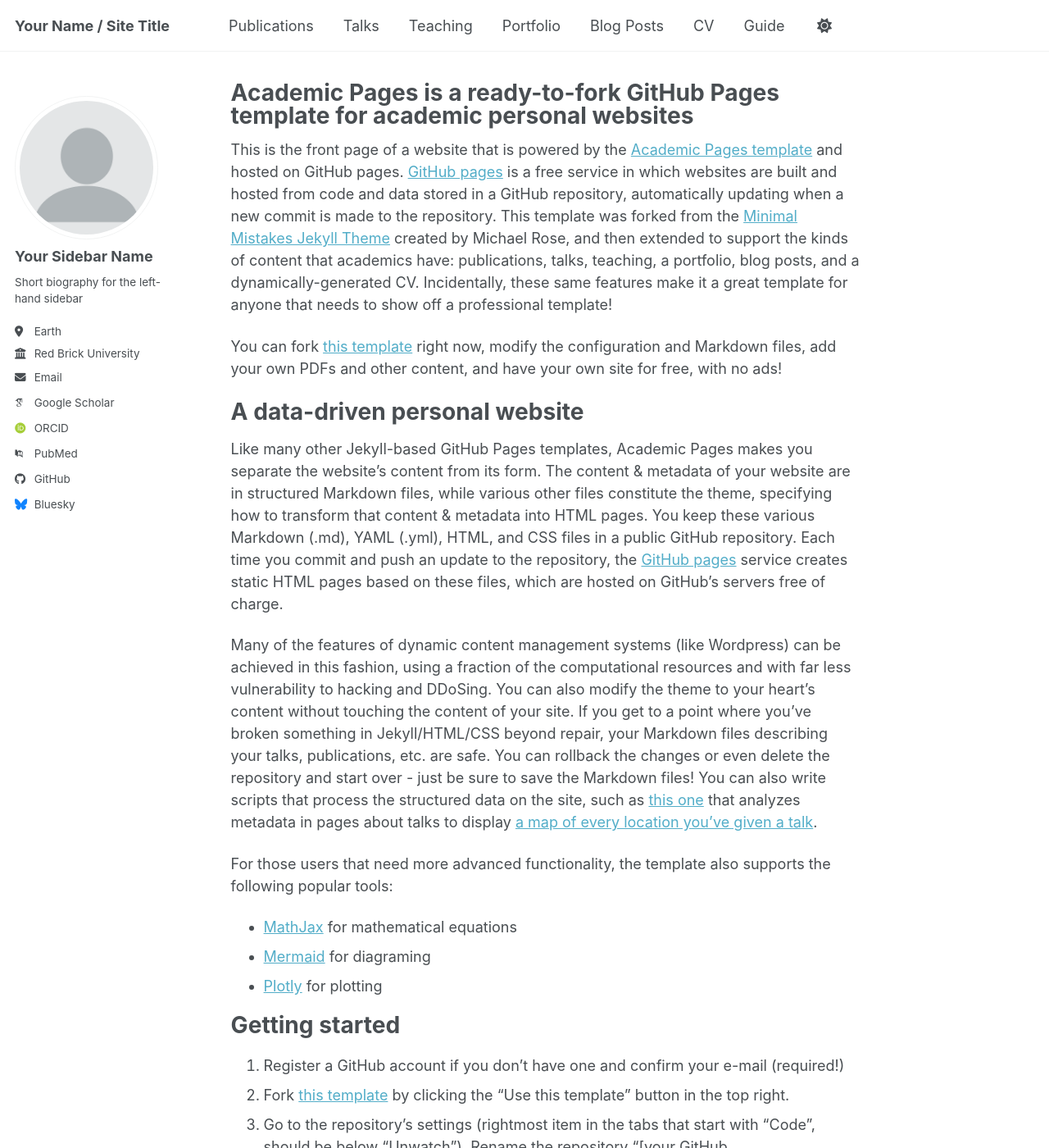
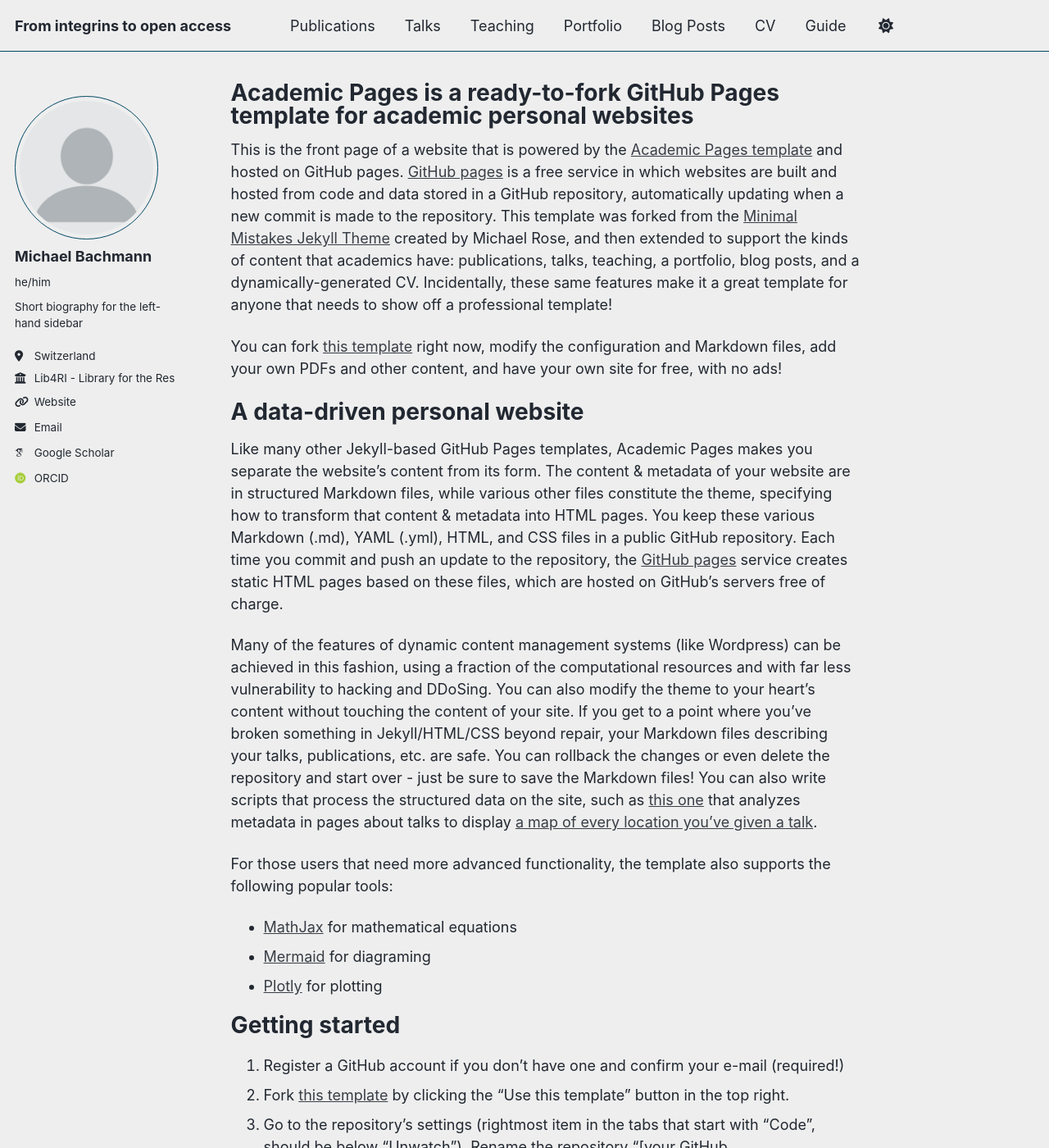
Before and after one commit to Mitchzw/mitchzw.github.io, a Jekyll site: the page built from _pages/about.md, in a window 1280 px wide and 1400 px high. Shown: the whole window at 82% size. Built offline with Jekyll 4.4.1, drawn with Linux system fonts in a browser that asks for light colours; some web fonts are replaced; a script bundle is joined from its source files by our own code; library files that are not in the unit come from our copies; some of the changed text lies outside the part shown.

Commit message:
Update _config.yml
SettingUp_V01

```diff
--- a/_config.yml
+++ b/_config.yml
@@ -8,12 +8,12 @@
 
 # Basic Site Settings
 locale                   : "en-US"
-site_theme               : "default" # Currently available options are "default", "air"
-title                    : "Your Name / Site Title"
+site_theme               : "air" # Currently available options are "default", "air"
+title                    : "From integrins to open access"
 title_separator          : "-"
-name                     : &name "Your Name"
+name                     : &name "Michael Bachmann"
 description              : &description "Your Name's academic portfolio"   # Update this with a general description of your site, this is the default if not overridden by a page
-url                      : https://academicpages.github.io # The base hostname & protocol for your site e.g. "https://[your GitHub username].github.io",
+url                      : https://mitchzw.github.io # The base hostname & protocol for your site e.g. "https://[your GitHub username].github.io",
                                                            # or if you already have some other page hosted on Github then use "https://[your GitHub username].github.io/[Your Repo Name]"
 baseurl                  : "" # the subpath of your site, e.g. "/blog"
 repository               : "academicpages/academicpages.github.io"
@@ -24,24 +24,24 @@
 author:
   # Biographic information
   avatar           : "profile.png"
-  name             : "Your Sidebar Name"
-  pronouns         : # example: "she/her"
+  name             : "Michael Bachmann"
+  pronouns         : "he/him"
   bio              : "Short biography for the left-hand sidebar"
-  location         : "Earth"
-  employer         : "Red Brick University"
-  uri              : # URL
-  email            : "none@example.org"
+  location         : "Switzerland"
+  employer         : "Lib4RI - Library for the Research Institutes within the ETH Domain: Eawag, Empa, PSI & WSL"
+  uri              : "https://www.lib4ri.ch"
+  email            : "michael.bachmann@lib4ri.ch"
 
   # Academic websites
   academia         : # URL
   arxiv            : # URL - Update with the correct link to your profile
-  googlescholar    : "https://scholar.google.com/citations?user=PS_CX0AAAAAJ"
+  googlescholar    : "https://scholar.google.lt/citations?hl=en&pli=1&user=WcKnS-UAAAAJ"
   inspire-hep      : # URL
   impactstory      : # URL
-  orcid            : "https://orcid.org/yourorcidurl"
+  orcid            : "https://orcid.org/my-orcid?orcid=0000-0001-9450-3458"
   semantic         : # URL
   ssrn             : # URL
-  pubmed           : "https://www.ncbi.nlm.nih.gov/pubmed/?term=john+snow"
+  pubmed           : # "https://www.ncbi.nlm.nih.gov/pubmed/?term=john+snow"
   researchgate     : # URL
   scopus           : # URL
   zotero           : # URL
@@ -51,13 +51,13 @@
   bitbucket        : # Username - Update with your username on the site
   codepen          : # Username
   dribbble         : # Username
-  github           : "academicpages"
+  github           : # "academicpages"
   kaggle           : # Username
   stackoverflow    : # User number or user number and name (i.e., use "1" or "1/jeff-atwood")
 
   # Social media
   artstation       : # Username
-  bluesky          : "bsky.app" # Replace this with you Bluesky username
+  bluesky          : # "bsky.app" # Replace this with you Bluesky username
   facebook         : # Username
   flickr           : # Username
   foursquare       : # Username
```
